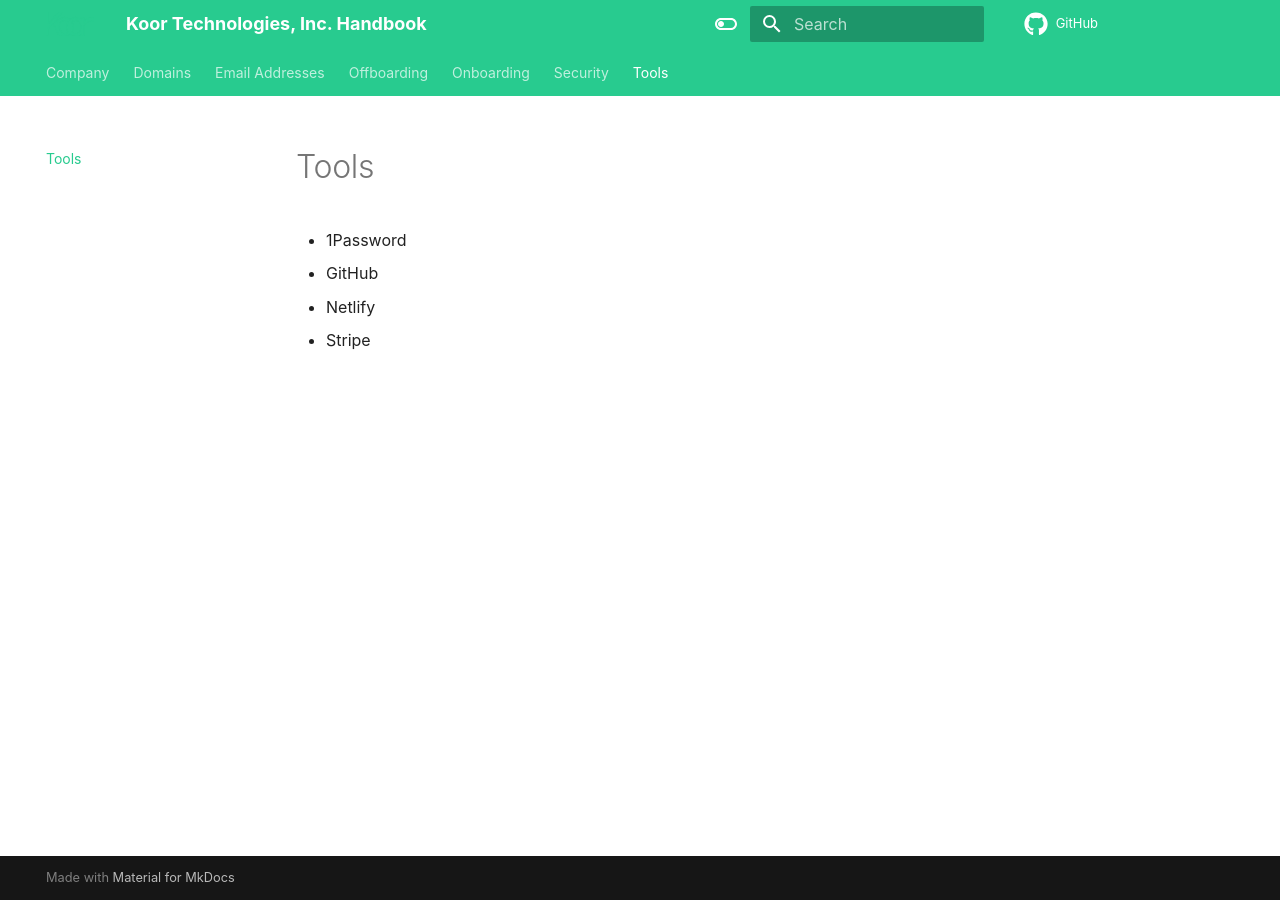
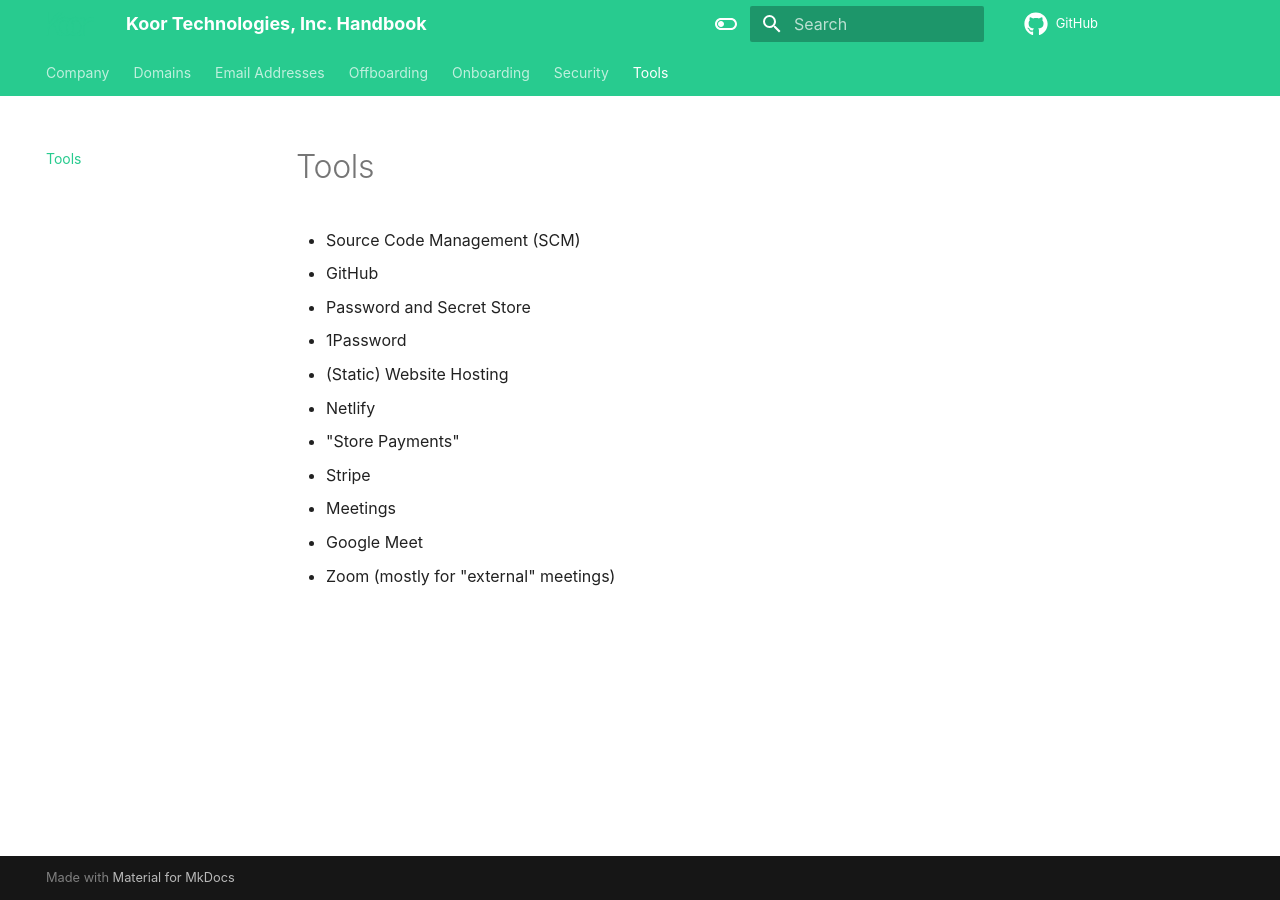
Before and after one commit to koor-tech/handbook.koor.tech, an MkDocs documentation site: the page built from docs/tools.md, in a window 1280 px wide. Built offline with MkDocs 1.6.1 and Material for MkDocs 9.7.7, drawn with Linux system fonts in a browser that asks for light colours; comment, search, counter and statistics services are not loaded.

```diff
--- a/docs/tools.md
+++ b/docs/tools.md
@@ -2,7 +2,14 @@
 title: Tools
 ---
 
-* 1Password
-* GitHub
-* Netlify
-* Stripe
+* Source Code Management (SCM)
+  * GitHub
+* Password and Secret Store
+  * 1Password
+* (Static) Website Hosting
+  * Netlify
+* "Store Payments"
+  * Stripe
+* Meetings
+  * Google Meet
+  * Zoom (mostly for "external" meetings)
```
Also changed, not shown: netlify.toml (added), 3 other files.
